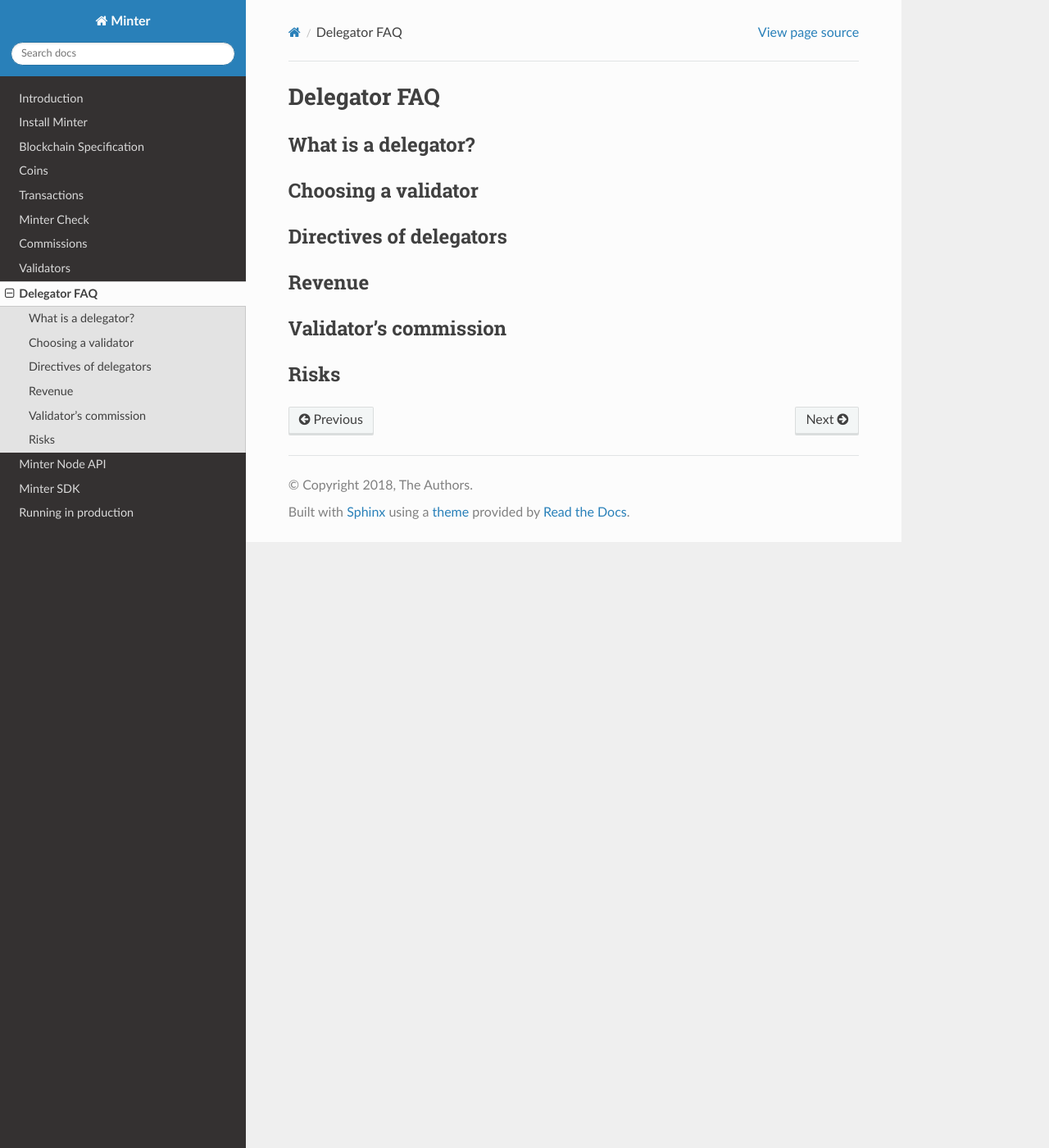
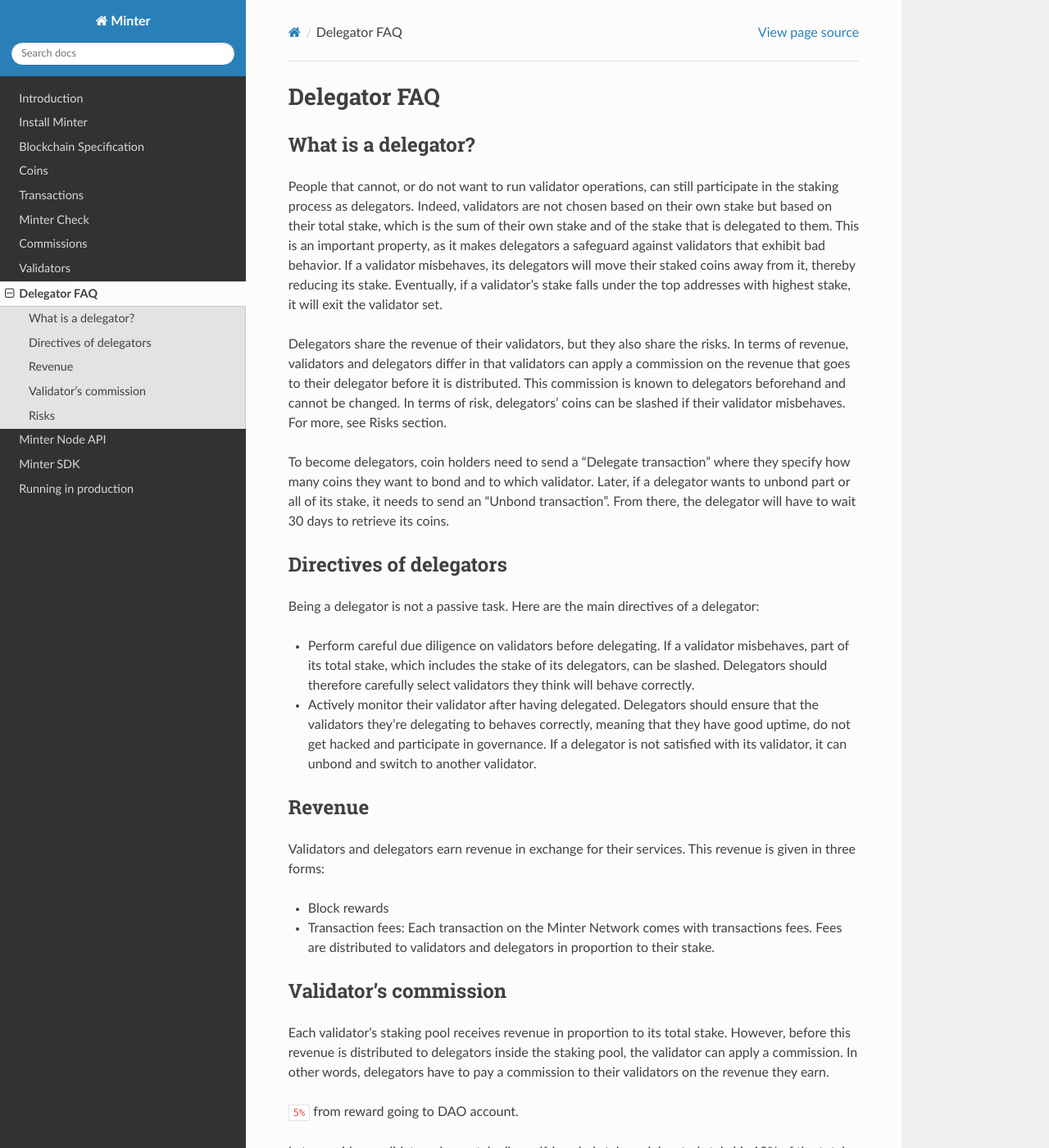
Before and after one commit to MinterTeam/minter-go-node, a Sphinx documentation site: the page built from docs/delegator-faq.rst, in a window 1280 px wide and 1400 px high. Shown: the whole window at 82% size. Built offline with Sphinx 7.4.7 and the Read the Docs theme 2.0.0, drawn with Linux system fonts in a browser that asks for light colours; some of the changed text lies outside the part shown.

Commit message:
update delegators and validators docs

```diff
--- a/docs/delegator-faq.rst
+++ b/docs/delegator-faq.rst
@@ -4,17 +4,90 @@
 What is a delegator?
 ^^^^^^^^^^^^^^^^^^^^
 
-Choosing a validator
-^^^^^^^^^^^^^^^^^^^^
+People that cannot, or do not want to run validator operations, can still participate in
+the staking process as delegators. Indeed, validators are not chosen based on their own
+stake but based on their total stake, which is the sum of their own stake and of the stake
+that is delegated to them. This is an important property, as it makes delegators a
+safeguard against validators that exhibit bad behavior. If a validator misbehaves, its
+delegators will move their staked coins away from it, thereby reducing its stake. Eventually,
+if a validator's stake falls under the top addresses with highest stake, it will exit the
+validator set.
+
+Delegators share the revenue of their validators, but they also share the risks. In terms
+of revenue, validators and delegators differ in that validators can apply a commission on
+the revenue that goes to their delegator before it is distributed. This commission is
+known to delegators beforehand and cannot be changed. In terms of risk, delegators' coins
+can be slashed if their validator misbehaves. For more, see Risks section.
+
+To become delegators, coin holders need to send a "Delegate transaction" where they specify
+how many coins they want to bond and to which validator. Later, if a delegator wants to
+unbond part or all of its stake, it needs to send an "Unbond transaction". From there, the
+delegator will have to wait 30 days to retrieve its coins.
 
 Directives of delegators
 ^^^^^^^^^^^^^^^^^^^^^^^^
 
+Being a delegator is not a passive task. Here are the main directives of a delegator:
+
+- Perform careful due diligence on validators before delegating. If a validator misbehaves,
+  part of its total stake, which includes the stake of its delegators, can be slashed. Delegators
+  should therefore carefully select validators they think will behave correctly.
+
+- Actively monitor their validator after having delegated. Delegators should ensure that the
+  validators they're delegating to behaves correctly, meaning that they have good uptime, do not
+  get hacked and participate in governance. If a delegator is not satisfied with its validator,
+  it can unbond and switch to another validator.
+
 Revenue
 ^^^^^^^
+
+Validators and delegators earn revenue in exchange for their services. This revenue is given in three forms:
+
+- Block rewards
+- Transaction fees: Each transaction on the Minter Network comes with transactions fees. Fees are distributed to
+  validators and delegators in proportion to their stake.
 
 Validator's commission
 ^^^^^^^^^^^^^^^^^^^^^^
 
+Each validator's staking pool receives revenue in proportion to its total stake. However, before this revenue is
+distributed to delegators inside the staking pool, the validator can apply a commission. In other words, delegators
+have to pay a commission to their validators on the revenue they earn.
+
+``5%`` from reward going to DAO account.
+
+Lets consider a validator whose stake (i.e. self-bonded stake + delegated stake) is 10% of the total stake of all
+validators. This validator has 20% self-bonded stake and applies a commission of 10%. Now let us consider a block
+with the following revenue:
+
+- 111 Bips as block reward
+- 10 Bips as transaction fees.
+This amounts to a total of 121 Bips to be distributed among all staking pools.
+
+Our validator's staking pool represents 10% of the total stake, which means the pool obtains 12.1 bips. Now let us
+look at the internal distribution of revenue:
+
+- Commission = 10% * 80% * 12.1 bips = 0.69696 bips
+- Validator's revenue = 20% * 12.1 bips + Commission = 3.11696 bips
+- Delegators' total revenue = 80% * 12.1 bips - Commission = 8.98304 bips
+
+Then, each delegator in the staking pool can claim its portion of the delegators' total revenue.
+
 Risks
 ^^^^^
+
+Staking coins is not free of risk. First, staked coins are locked up, and retrieving them requires a 30 days waiting
+period called unbonding period. Additionally, if a validator misbehaves, a portion of its total stake can be slashed
+(i.e. destroyed). This includes the stake of their delegators.
+
+There are 2 main slashing conditions:
+
+- **Double signing**: If someone reports on chain A that a validator signed two blocks at the same height on chain
+  A and chain B, this validator will get slashed on chain A
+- **Unavailability**: If a validator's signature has not been included in the last 12 blocks,
+  1% of stake will get slashed and validator will be turned off
+
+This is why delegators should perform careful due diligence on validators before delegating. It is also important
+that delegators actively monitor the activity of their validators. If a validator behaves suspiciously or is too
+often offline, delegators can choose to unbond from it or switch to another validator. Delegators can also mitigate
+risk by distributing their stake across multiple validators.
```
Also changed, not shown: docs/validators.rst (+18 -11 lines).
